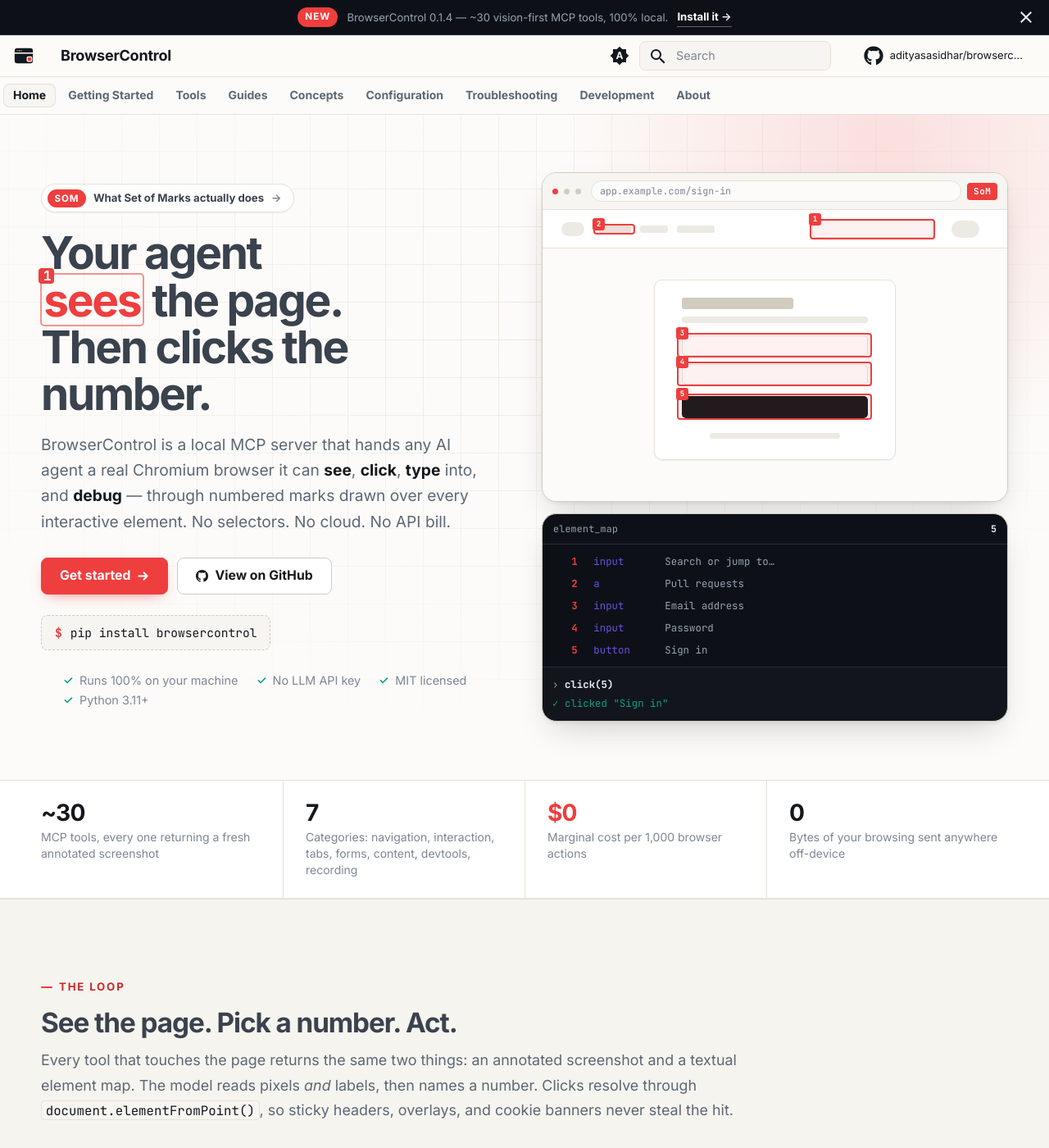
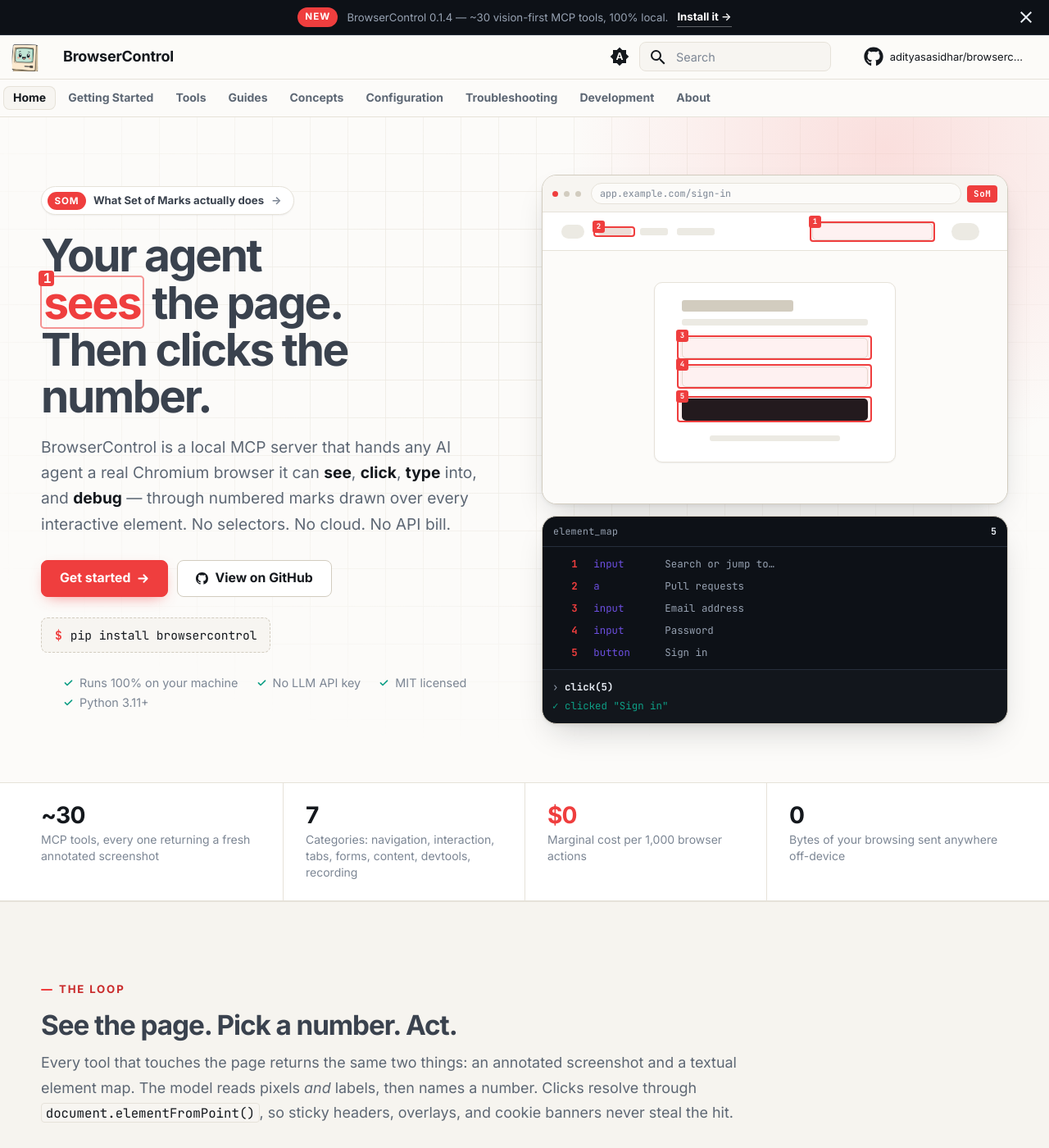
Before and after one commit to adityasasidhar/browsercontrol, an MkDocs documentation site: the page built from docs/index.md, in a window 1280 px wide and 1400 px high. Shown: the whole window at 82% size. Built offline with MkDocs 1.6.1 and Material for MkDocs 9.7.7, drawn with Linux system fonts in a browser that asks for light colours; comment, search, counter and statistics services are not loaded.

Commit message:
feat(docs): use the mascot as the header logo
Replaces logo-mark.svg, the abstract browser-window glyph, with the
project's actual logo.

The full illustration is unreadable at header size, so this crops to the
CRT — face plus chassis, dropping the keyboard, mouse, hands and
sparkles, which only add noise once downsampled. Compared against three
other crops at 28px: the whole mascot turns to mush, and a face-only
crop reads legibly but loses the computer silhouette. The CRT crop keeps
both.

Header logo also goes from 1.3rem to 1.75rem, since an illustration
needs more room than a glyph to stay readable.

The favicon keeps favicon.svg. At 16px this crop's eyes and mouth blur
together, which is exactly the size the purpose-built mark was drawn
for.

Co-Authored-By: Claude Opus 5 <noreply@anthropic.com>
Claude-Session: https://claude.ai/code/session_01PzitMXLtofF15UrRTd7ayH

```diff
--- a/docs/stylesheets/extra.css
+++ b/docs/stylesheets/extra.css
@@ -241,9 +241,16 @@ body,
   font-weight: 650;
 }
 
+/* The logo is an illustration rather than a glyph, so it needs a little more
+   room than Material's default to stay legible at header size. */
+.md-header__button.md-logo {
+  padding: 0.25rem;
+}
+
 .md-header__button.md-logo :is(img, svg) {
-  width: 1.3rem;
-  height: 1.3rem;
+  width: 1.75rem;
+  height: 1.75rem;
+  object-fit: contain;
 }
 
 .md-search__form {
--- a/mkdocs.yml
+++ b/mkdocs.yml
@@ -12,7 +12,7 @@ theme:
   name: material
   language: en
   custom_dir: overrides
-  logo: assets/logo-mark.svg
+  logo: assets/logo-mascot.png
   favicon: assets/images/favicon.svg
   font:
     text: Inter
```
Also changed, not shown: docs/assets/logo-mascot.png (added).
